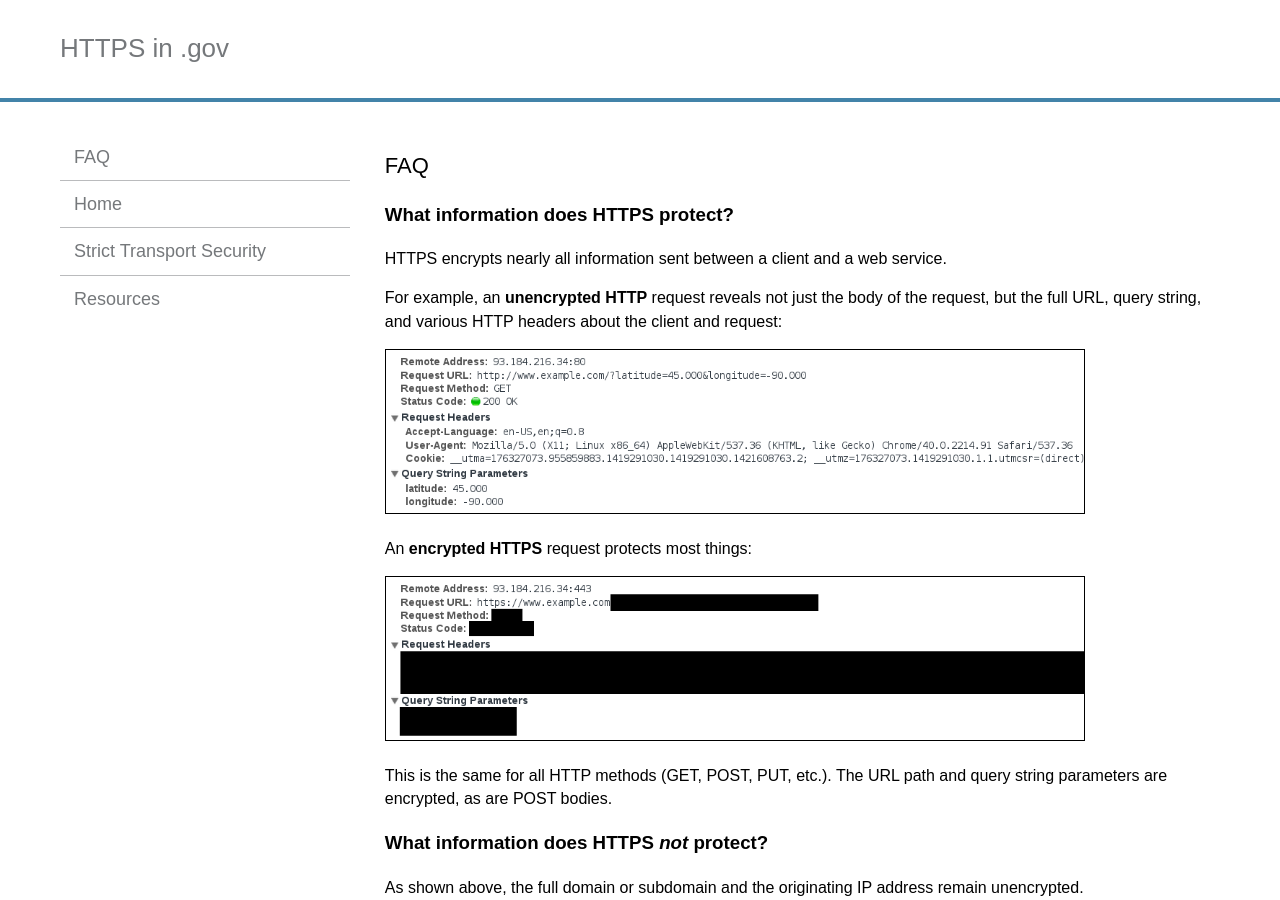
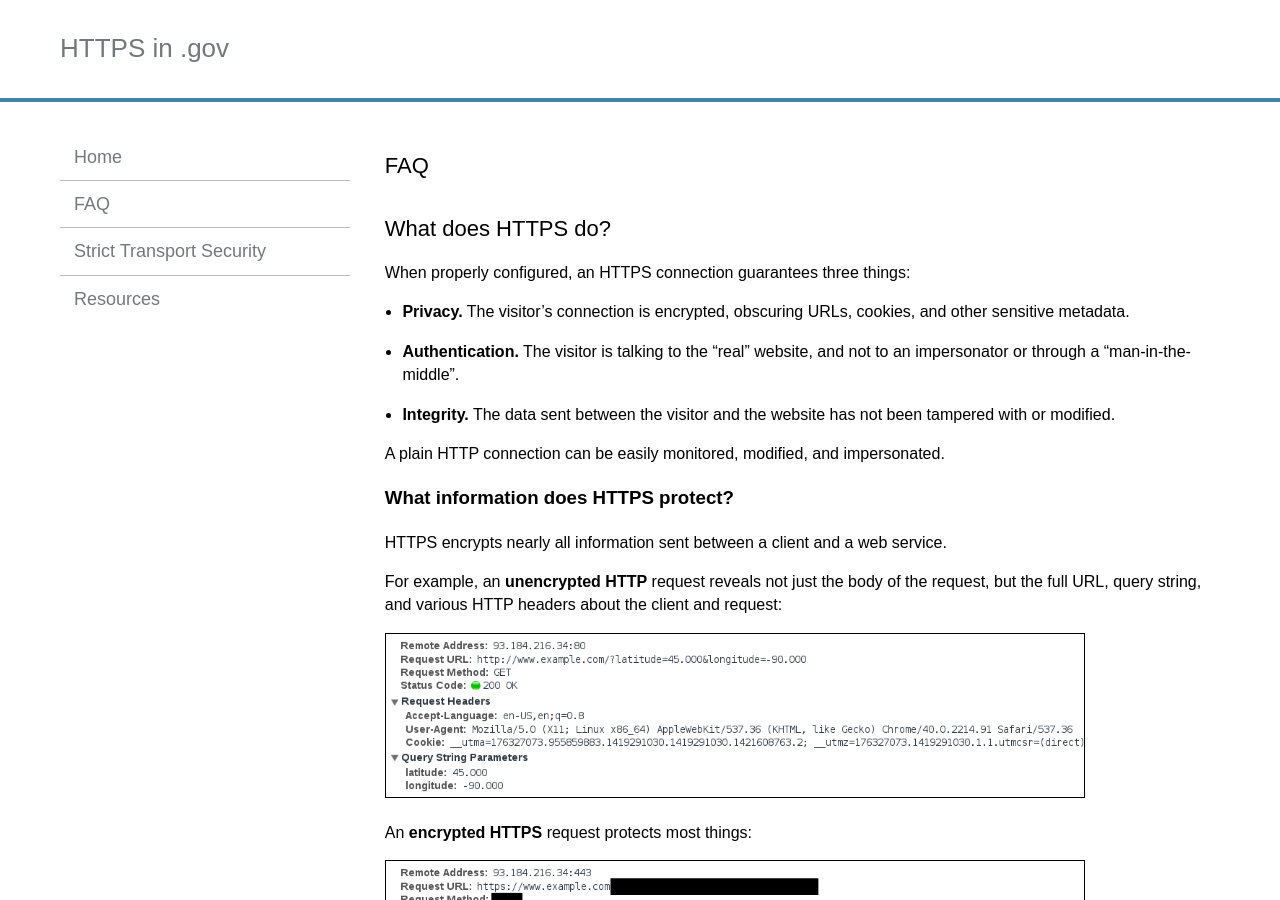
Before and after one commit to GSA/https, a Jekyll site: the page built from pages/faq.md, in a window 1280 px wide and 900 px high. Built offline with Jekyll 4.4.1, drawn with Linux system fonts in a browser that asks for light colours; Markdown is read by kramdown in place of the engine named in the settings.

Commit message:
more info, and a revamped index

```diff
--- a/_config.yml
+++ b/_config.yml
@@ -27,11 +27,11 @@ enforce_https: gsa.github.io
 # Navigation
 # List links that should appear in the site sidebar here
 navigation:
+- text: Home
+  url: ""
+  internal: true
 - text: FAQ
   url: faq/
-  internal: true
-- text: Home
-  url: ""
   internal: true
 - text: Strict Transport Security
   url: hsts/
--- a/pages/faq.md
+++ b/pages/faq.md
@@ -4,6 +4,15 @@ title: FAQ
 permalink: /faq/
 ---
 
+## What does HTTPS do?
+
+When properly configured, an HTTPS connection guarantees three things:
+
+* **Privacy.** The visitor's connection is encrypted, obscuring URLs, cookies, and other sensitive metadata.
+* **Authentication.** The visitor is talking to the "real" website, and not to an impersonator or through a "man-in-the-middle".
+* **Integrity.** The data sent between the visitor and the website has not been tampered with or modified.
+
+A plain HTTP connection can be easily monitored, modified, and impersonated.
 
 ### What information does HTTPS protect?
 
```
